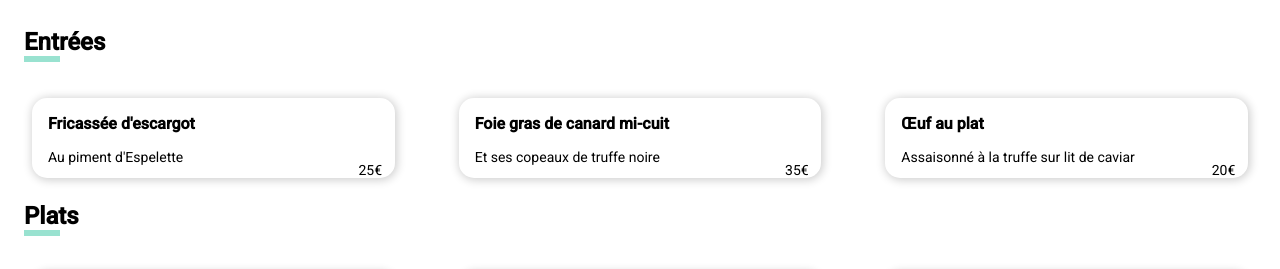
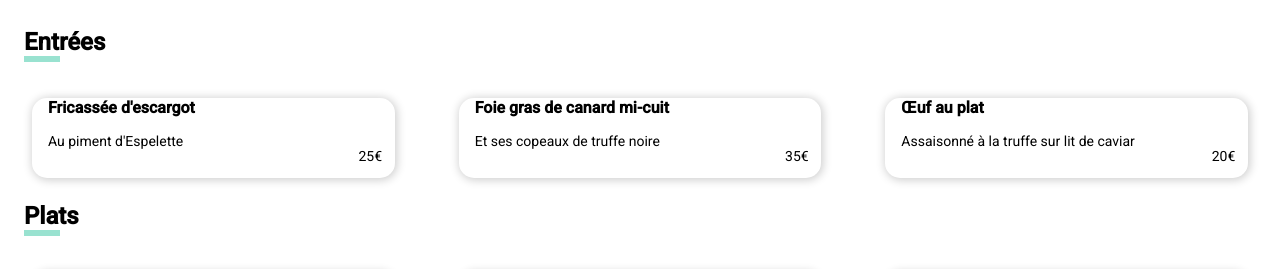
Before and after one commit to TychInDev/Oh-My-Food, a website: page pages/restaurant1.html in a window 1280 px wide. Shown: the part 680-949 px from the top of the page. Drawn offline with Linux system fonts and the light colour scheme; a web font is replaced by a local one.

Commit message:
correction texte tronqué 4

```diff
--- a/sass/pages/_menu.scss
+++ b/sass/pages/_menu.scss
@@ -84,14 +84,14 @@ h2 {
   animation: slide-top 1s ease-in 3s reverse both;
 
   h3 {
-    margin-top: 1em;
+    margin-top: auto;
     font-size: 16px;
   }
 
   p {
     font-size: 14px;
     margin-top: 1rem;
-    margin-bottom: auto;
+    margin-bottom: 1em;
     margin-right: auto;
   }
   &:hover {
```
Also changed, not shown: css/menu.css.
